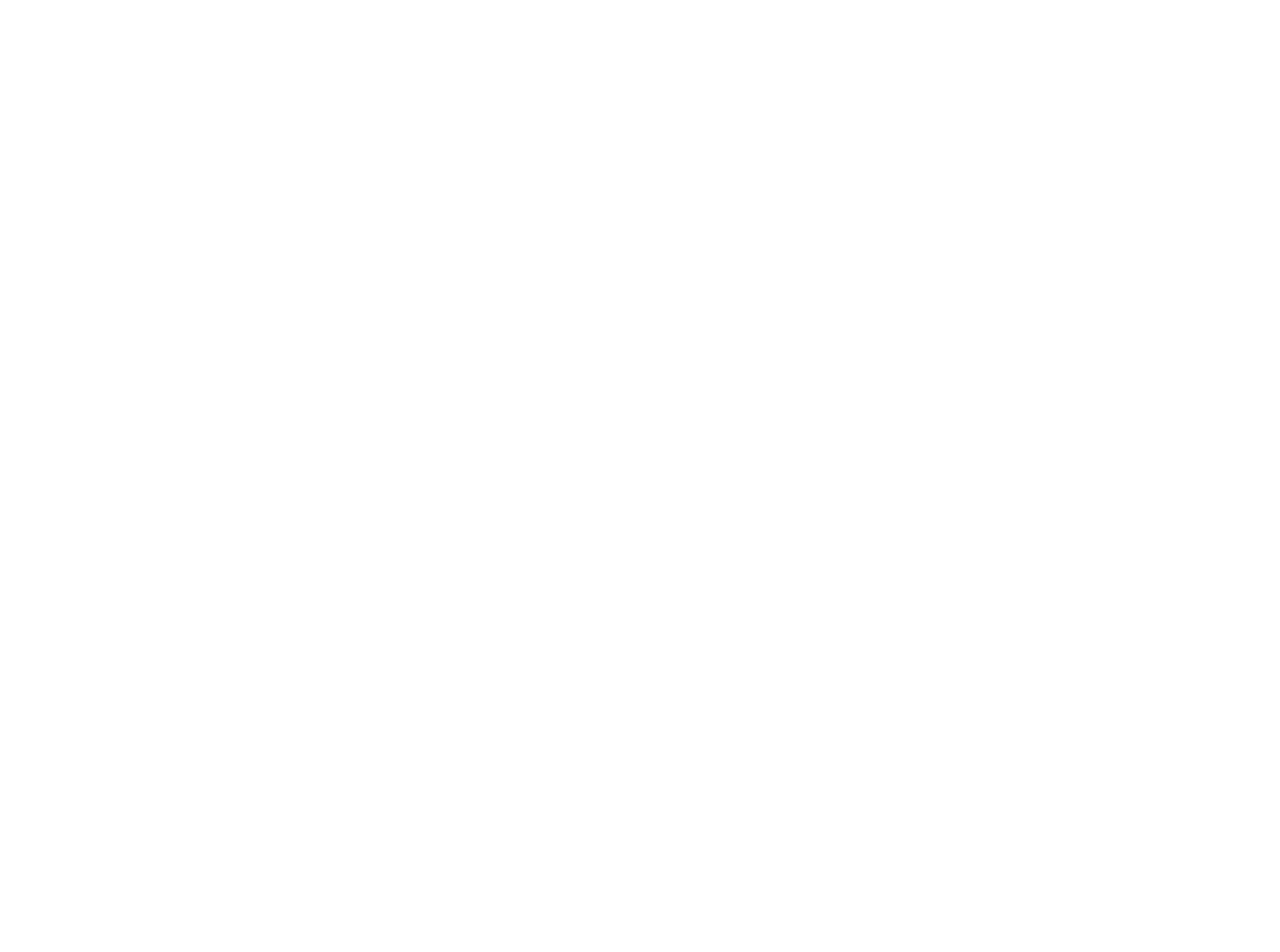
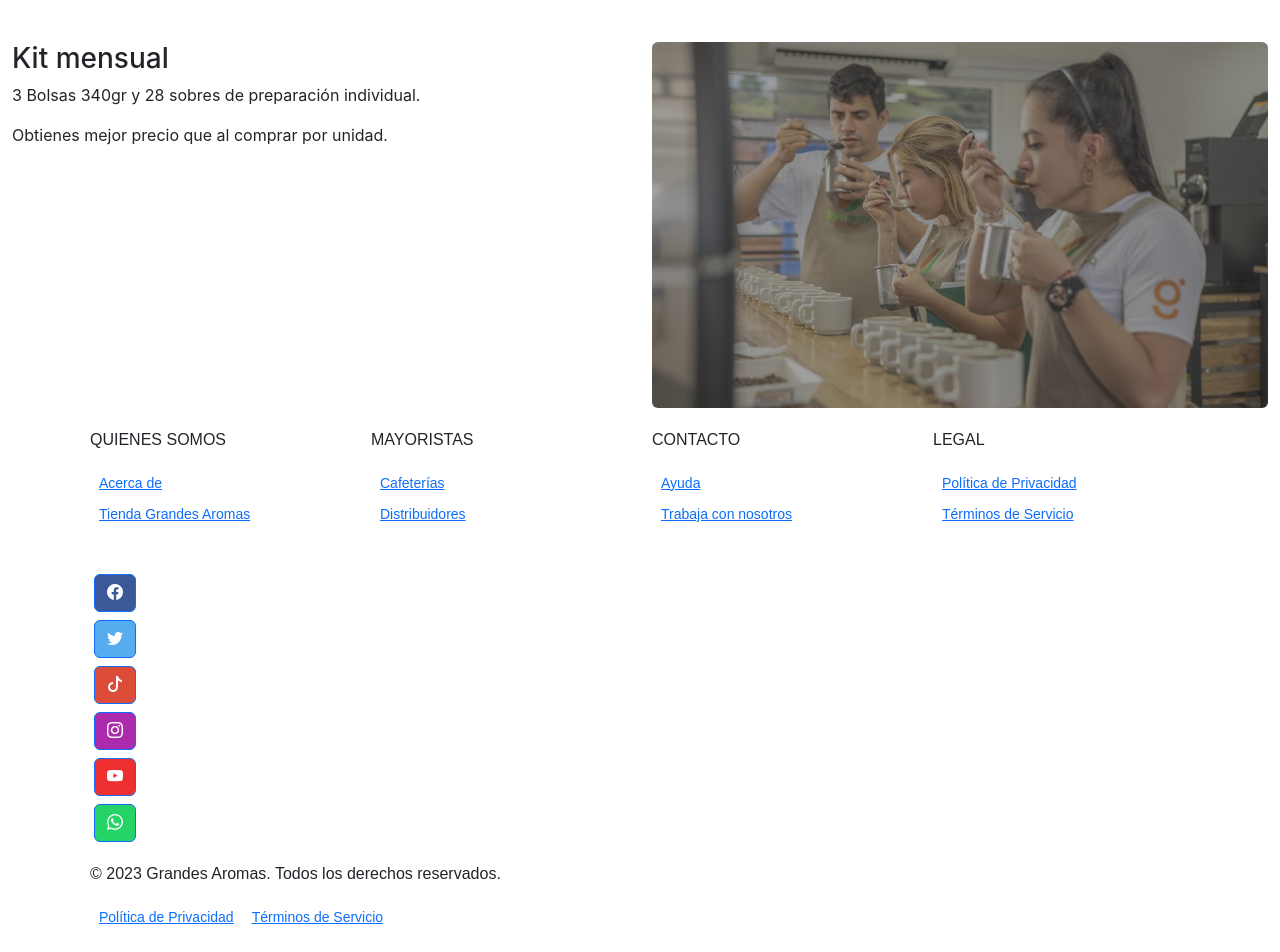
Before and after one commit to GersonYF/GrandeAromas, a React (Create React App) app in the folder ui/: page / in a window 1280 px wide. Shown: the part 1480-2432 px from the top of the page. Before the commit the page ends 1451 px from the top, so only its background shows below. Built offline with nearby package versions, Linux system fonts and the light colour scheme; no server answers.

Commit message:
Product integration

```diff
--- a/ui/src/components/Product.jsx
+++ b/ui/src/components/Product.jsx
@@ -1,25 +1,23 @@
 import React from "react";
+import Button from 'react-bootstrap/Button';
+import Card from 'react-bootstrap/Card';
 
 const Product = ({ product }) => {
   console.log(product);
 
   return (
-    <div className='producto'>
-      <a href="#" className="product__img">
-        <img src={'https://colombia.com.co/wp-content/uploads/2023/01/Bulto-de-Cafe%CC%81-Entorno-4-1.jpg'} alt="Imagen de café" className="70kg" />
-      </a>
-      <h1 className="description">Descripción del producto</h1>
-      <div className="producto_info">
-        <h2>{product.name}</h2>
-        <p>Categoría del producto</p>
-        <p className="Price">${product.price}</p>
-      </div>
-      <div className='buttom'>
-        <button className='btn'>
-          Añadir al carrito
-        </button>
-      </div>
-    </div>
+    <Card style={{ width: '18rem' }}>
+      <Card.Img variant="top" src='https://colombia.com.co/wp-content/uploads/2023/01/Bulto-de-Cafe%CC%81-Entorno-4-1.jpg' />
+      <Card.Body>
+        <Card.Title>{product.name}</Card.Title>
+        <Card.Text>
+          <p>{product?.ProductCategory?.name}</p>
+          <p className="Price">${product.price}</p>
+          <p>{product.description}</p>
+        </Card.Text>
+        <Button variant="primary">Añadir al carrito</Button>
+      </Card.Body>
+    </Card>
   )
 }
 
--- a/ui/src/views/Home.jsx
+++ b/ui/src/views/Home.jsx
@@ -1,11 +1,24 @@
-import React from "react";
+import React, { useEffect } from "react";
 import BannerCarousel from "../components/BannerCarousel";
 import Col from 'react-bootstrap/Col';
 import Container from 'react-bootstrap/Container';
 import Image from 'react-bootstrap/Image';
 import Row from 'react-bootstrap/Row';
+import Button from 'react-bootstrap/Button';
+import { useSelector, useDispatch } from 'react-redux';
+import { fetchProducts } from '../slices/productSlice';
+import Product from "../components/Product";
 
 const Home = () => {
+  const dispatch = useDispatch();
+
+  const products = useSelector((state) => state.products.data);
+  console.log("PRODUCTS", products)
+
+  useEffect(() => {
+    dispatch(fetchProducts());
+  }, [dispatch]);
+
   return (
       <>
         <BannerCarousel />
@@ -23,9 +36,104 @@
               <Image src="/banner_2.jpg" rounded fluid />
             </Col>
             <Col xs={6} md={6}>
+              <p>Impulsamos y promovemos la innovación en toda la cadena de producción del café de especialidad</p>
+            </Col>
+          </Row>
+          <Row>
+            <h2 className="title2">NUESTROS PRODUCTOS</h2>
+            {products.length > 0 ? (
+              <div className="productos">
+                {products.map((product) => (
+                    <Product key={product.id} product={product} />
+                  ))}
+              </div>
+            ): 'No hay productos'}
+          </Row>
+        </Container>
+        <Container fluid>
+        <Row style={{
+            marginTop: '2rem',
+          }}>
+
+            <Col xs={6} md={6}>
+              <h3>Kit mensual</h3>
+              <p>3 Bolsas 340gr y 28 sobres de preparación individual.</p>
+              <p>Obtienes mejor precio que al comprar por unidad.</p>
+            </Col>
+            <Col xs={6} md={6}>
+              <Image src="/banner_2.jpg" rounded fluid />
             </Col>
           </Row>
         </Container>
+      <Container>
+        <Row>
+          <Col sm={3} className="footer-col">
+            <p>QUIENES SOMOS</p>
+            <ul className="list-unstyled">
+              <li><Button variant="link" size="sm">Acerca de</Button></li>
+              <li><Button variant="link" size="sm">Tienda Grandes Aromas</Button></li>
+              <li><Button variant="link" size="sm"></Button></li>
+            </ul>
+          </Col>
+          <Col sm={3} className="footer-col">
+            <p>MAYORISTAS</p>
+            <ul className="list-unstyled">
+              <li><Button variant="link" size="sm">Cafeterías</Button></li>
+              <li><Button variant="link" size="sm">Distribuidores</Button></li>
+            </ul>
+          </Col>
+          <Col sm={3} className="footer-col">
+            <p>CONTACTO</p>
+            <ul className="list-unstyled">
+              <li><Button variant="link" size="sm">Ayuda</Button></li>
+              <li><Button variant="link" size="sm">Trabaja con nosotros</Button></li>
+            </ul>
+          </Col>
+          <Col sm={3} className="footer-col">
+            <p>LEGAL</p>
+            <ul className="list-unstyled">
+              <li><Button variant="link" size="sm">Política de Privacidad</Button></li>
+              <li><Button variant="link" size="sm">Términos de Servicio</Button></li>
+            </ul>
+          </Col>
+        </Row>
+        <Row>
+          <ul className="list-inline">
+          <li><Button className='m-1' floating style={{ backgroundColor: '#3b5998' }} href='#'>
+              <i fab className='bi bi-facebook' />
+            </Button></li>
+
+            <li><Button className='m-1' floating style={{ backgroundColor: '#55acee' }} href='#'>
+              <i fab className='bi bi-twitter' />
+            </Button></li>
+
+            <li><Button className='m-1' floating style={{ backgroundColor: '#dd4b39' }} href='#'>
+              <i fab className='bi bi-tiktok' />
+            </Button></li>
+
+            <li><Button className='m-1' floating style={{ backgroundColor: '#ac2bac' }} href='#'>
+              <i fab className='bi bi-instagram' />
+            </Button></li>
+
+            <li><Button className='m-1' floating style={{ backgroundColor: '#ed302f' }} href='#'>
+              <i fab className='bi bi-youtube' />
+            </Button></li>
+
+            <li><Button className='m-1' floating style={{ backgroundColor: '#25d366' }} href='#'>
+              <i fab className='bi bi-whatsapp' />
+            </Button></li>
+            </ul>
+        </Row>
+        <Row>
+          <Col sm={12} className="footer-rights">
+            <p>© 2023 Grandes Aromas. Todos los derechos reservados.</p>
+            <p>
+              <Button variant="link" size="sm">Política de Privacidad</Button>
+              <Button variant="link" size="sm">Términos de Servicio</Button>
+            </p>
+          </Col>
+        </Row>
+      </Container>
       </>
   )
 }
```
Also changed, not shown: 1 other file (tests, documents, lock files or other folders).
